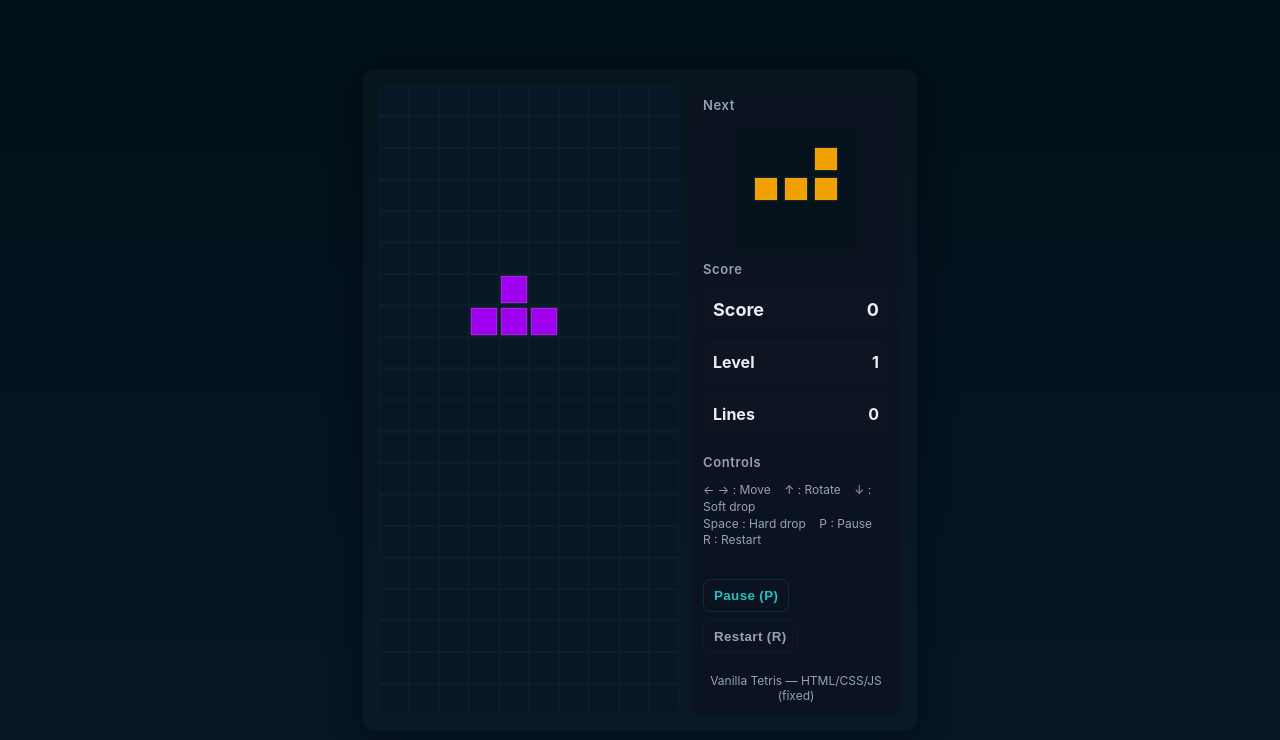
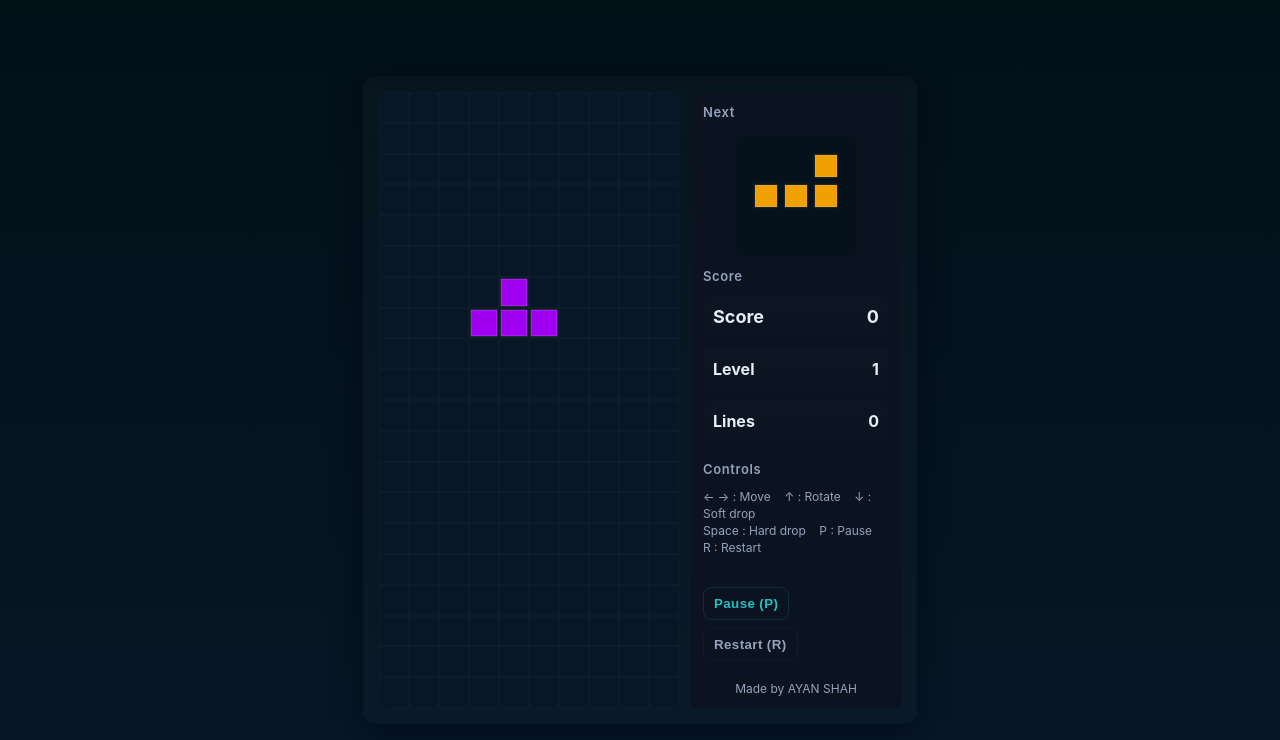
Before and after one commit to ayanshah1234-ux/Tetris, a plain HTML site: page index.html in a window 1280 px wide. Drawn offline with Linux system fonts and the light colour scheme.

Commit message:
Update index.html

```diff
--- a/index.html
+++ b/index.html
@@ -3,7 +3,7 @@
 <head>
 <meta charset="utf-8" />
 <meta name="viewport" content="width=device-width,initial-scale=1" />
-<title>Vanilla Tetris — Fixed</title>
+<title>Ayan's Tetris</title>
 <style>
 :root{
     --bg:#0f1724;
@@ -120,7 +120,7 @@
         <button id="pauseBtn">Pause (P)</button>
         <button id="restartBtn" class="ghost">Restart (R)</button>
         </div>
-        <footer>Vanilla Tetris — HTML/CSS/JS (fixed)</footer>
+        <footer>Made by AYAN SHAH</footer>
     </div>
     </div>
 </div>
```
Lines whose indentation alone changed are shown as unchanged.
